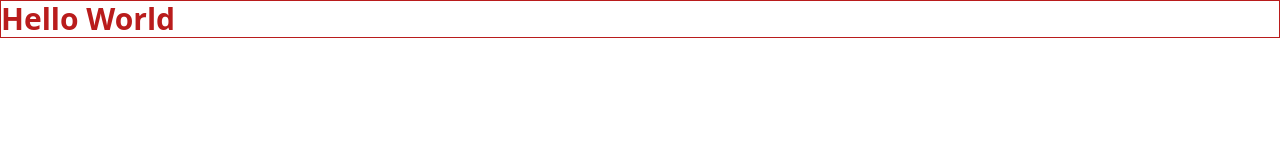
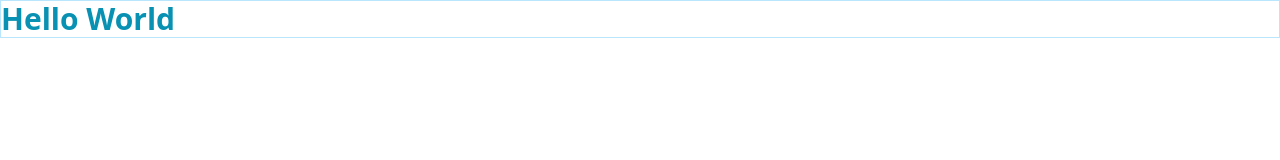
Before and after one commit to saraanv/tailwind-practice, a website: page mytailwindproject/src/index.html in a window 1280 px wide. Drawn offline with Linux system fonts and the light colour scheme.

Commit message:
changed colors in tailwind

```diff
--- a/mytailwindproject/src/index.html
+++ b/mytailwindproject/src/index.html
@@ -7,6 +7,6 @@
     <link rel="stylesheet" href="./css/style.css">
 </head>
 <body>
-    <h2 class="text-red-700 font-bold text-3xl border border-red-700">Hello World</h2>
+    <h2 class="text-cyan-600 font-bold text-3xl border border-sky-200">Hello World</h2>
 </body>
 </html>
```
Also changed, not shown: mytailwindproject/package.json (line endings or trailing spaces), mytailwindproject/src/css/style.css.
